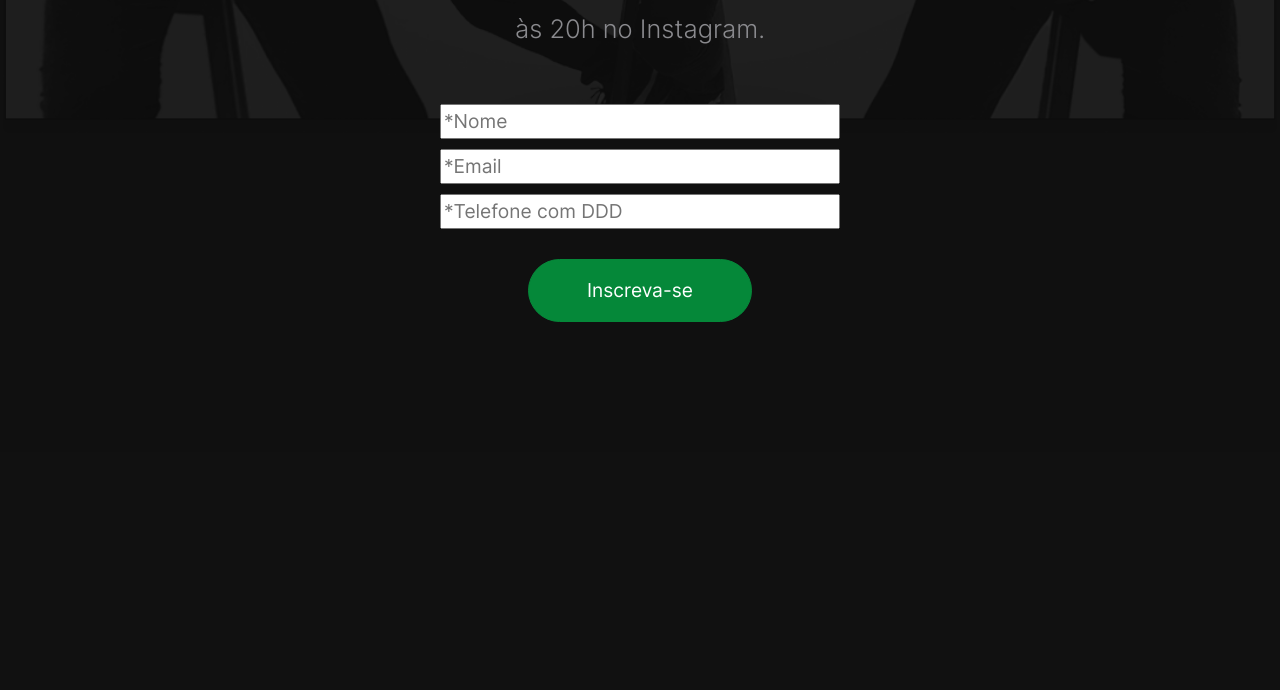
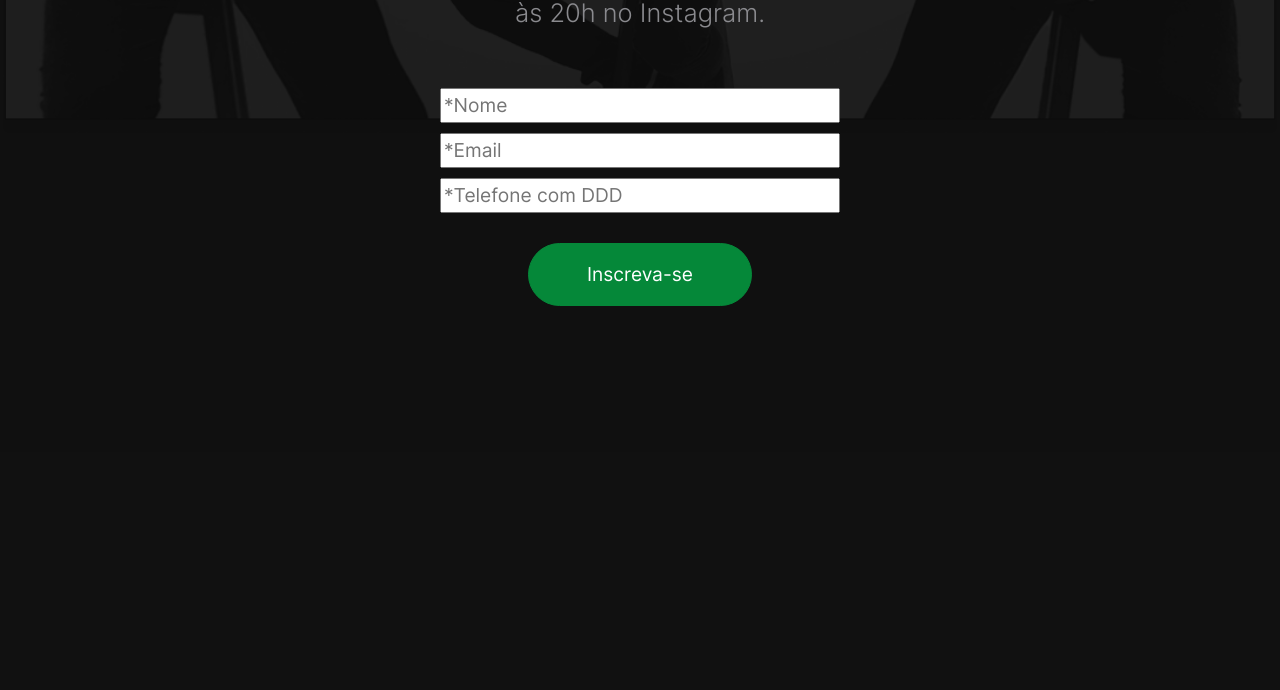
Before and after one commit to nickolasvitor/itallo, a plain HTML site: page index.html in a window 1280 px wide. Shown: the part 1048-1738 px from the top of the page. Drawn offline with Linux system fonts and the light colour scheme.

Commit message:
subindo video e att site

```diff
--- a/css/style.css
+++ b/css/style.css
@@ -191,6 +191,6 @@ width: 100%;
 }
 
 .py-vh-4 {
-    padding-top: 2vh !important;
+    padding-top: 0vh !important;
     padding-bottom: 9vh;
 }
```
